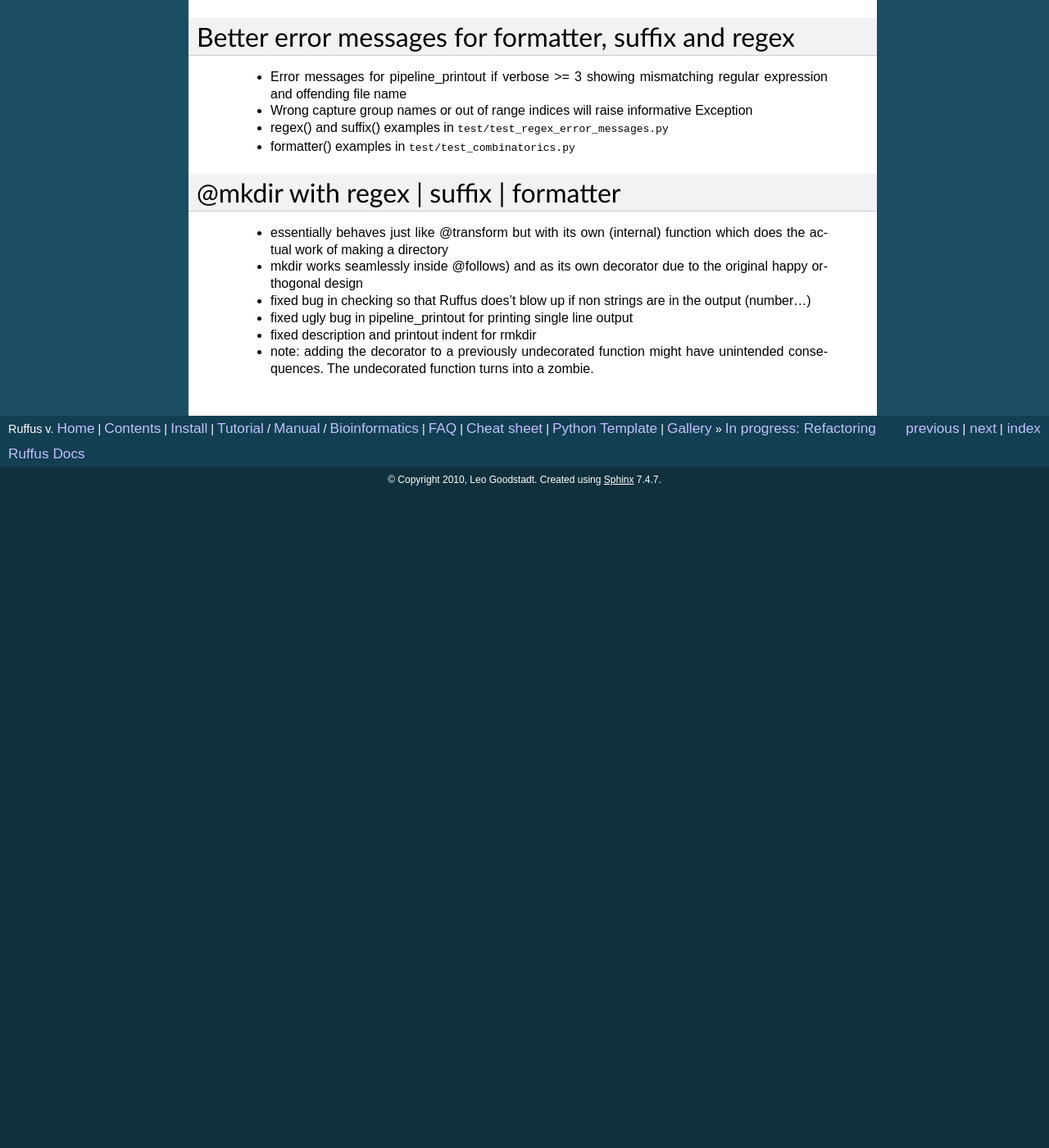
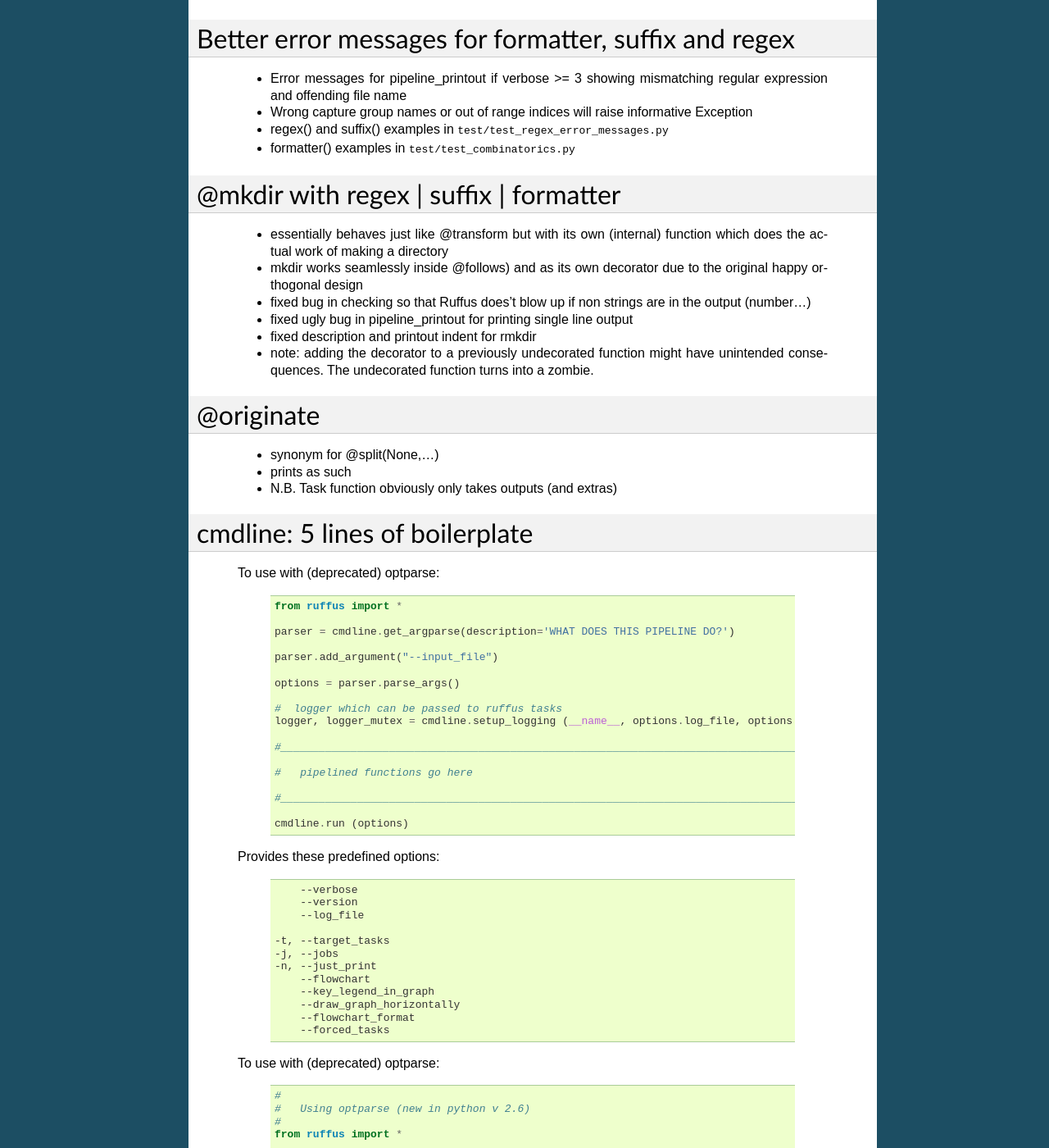
Before and after one commit to cgat-developers/ruffus, a Sphinx documentation site: the page built from doc/refactoring_ruffus_notes.rst, in a window 1280 px wide and 1400 px high, scrolled down 11463 px. Shown: the whole window at 82% size. Built offline with Sphinx 7.4.7, drawn with Linux system fonts in a browser that asks for light colours; the version number could not be read and is left out; before the commit the page ends 12064 px from its top, so only the background shows below that; some of the changed text lies outside the part shown.

Commit message:
documentation

```diff
--- a/doc/refactoring_ruffus_notes.rst
+++ b/doc/refactoring_ruffus_notes.rst
@@ -1,5 +1,5 @@
 ##########################################
-In progress: Refactoring Ruffus Docs
+To be done: Refactoring Ruffus Docs
 ##########################################
 
     Remember to cite Jake Biesinger and see if he is interested to be a co-author if we ever resubmit the drastically changed version...
@@ -7,6 +7,25 @@
 ***************************************
 Best Practices
 ***************************************
+==============================================================================
+Bernie Pope hack: truncate file to zero, preserving modification times
+==============================================================================
+
+    .. code-block:: python
+
+        def zeroFile(file):
+            if os.path.exists(file):
+                # save the current time of the file
+                timeInfo = os.stat(file)
+                try:
+                    f = open(file,'w')
+                except IOError:
+                    pass
+                else:
+                    f.truncate(0)
+                    f.close()
+                    # change the time of the file back to what it was
+                    os.utime(file,(timeInfo.st_atime, timeInfo.st_mtime))
 
 ***************************************
 Removing references to "legacy" methods
@@ -27,6 +46,12 @@
 Job completion monitoring
 ==============================================================================
     ``pipeline_run(..., checksum_level=CHECKSUM_FILE_TIMESTAMPS, ...)``
+
+==============================================================================
+@originate()
+==============================================================================
+    Make new files (jobs) ab nihilo
+
 
 ==============================================================================
 @subdivide / @split(..., regex(), ...)
@@ -86,7 +111,7 @@
 
 
 ##########################################
-In progress: Refactoring Ruffus
+To be done: Refactoring Ruffus
 ##########################################
 
 ************************************************************************************************
@@ -318,33 +336,14 @@
 ***************************************
 Deleting intermediate files
 ***************************************
-==============================================================================
-Bernie Pope hack: truncate file to zero, preserving modification times
-==============================================================================
-
-    .. code-block:: python
-
-        def zeroFile(file):
-            if os.path.exists(file):
-                # save the current time of the file
-                timeInfo = os.stat(file)
-                try:
-                    f = open(file,'w')
-                except IOError:
-                    pass
-                else:
-                    f.truncate(0)
-                    f.close()
-                    # change the time of the file back to what it was
-                    os.utime(file,(timeInfo.st_atime, timeInfo.st_mtime))
 
 
 ##########################################
-Completed: Refactoring Ruffus Docs
+Updated Docs
 ##########################################
 
 ##########################################
-Completed: Refactoring Ruffus
+Updated Ruffus
 ##########################################
 
 ***************************************
@@ -694,3 +693,82 @@
     * fixed description and printout indent for rmkdir
     * note: adding the decorator to a previously undecorated function might have unintended consequences. The undecorated function
       turns into a zombie.
+
+************************************************************************************************
+@originate
+************************************************************************************************
+
+    * synonym for @split(None,...)
+    * prints as such
+    * N.B. Task function obviously only takes outputs (and extras)
+
+************************************************************************************************
+cmdline: 5 lines of boilerplate
+************************************************************************************************
+
+    To use with (deprecated) optparse:
+
+        .. code-block:: python
+
+            from ruffus import *
+
+            parser = cmdline.get_argparse(description='WHAT DOES THIS PIPELINE DO?')
+
+            parser.add_argument("--input_file")
+
+            options = parser.parse_args()
+
+            #  logger which can be passed to ruffus tasks
+            logger, logger_mutex = cmdline.setup_logging (__name__, options.log_file, options.verbose)
+
+            #_____________________________________________________________________________________
+
+            #   pipelined functions go here
+
+            #_____________________________________________________________________________________
+
+            cmdline.run (options)
+
+
+    Provides these predefined options:
+
+        .. code-block:: bash
+
+                    --verbose
+                    --version
+                    --log_file
+
+                -t, --target_tasks
+                -j, --jobs
+                -n, --just_print
+                    --flowchart
+                    --key_legend_in_graph
+                    --draw_graph_horizontally
+                    --flowchart_format
+                    --forced_tasks
+
+    To use with (deprecated) optparse:
+
+        .. code-block:: python
+
+            #
+            #   Using optparse (new in python v 2.6)
+            #
+            from ruffus import *
+
+            parser = cmdline.get_optgparse(version="%prog 1.0", usage = "\n\n    %prog [options]")
+
+            parser.add_option("-i", "--input_file", dest="input_file", help="Input file")
+
+            (options, remaining_args) = parser.parse_args()
+
+            #  logger which can be passed to ruffus tasks
+            logger, logger_mutex = cmdline.setup_logging ("this_program", options.log_file, options.verbose)
+
+            #_____________________________________________________________________________________
+
+            #   pipelined functions go here
+
+            #_____________________________________________________________________________________
+
+            cmdline.run (options)
```
Also changed, not shown: other parts of doc/refactoring_ruffus_notes.rst (+0 -7 lines).
